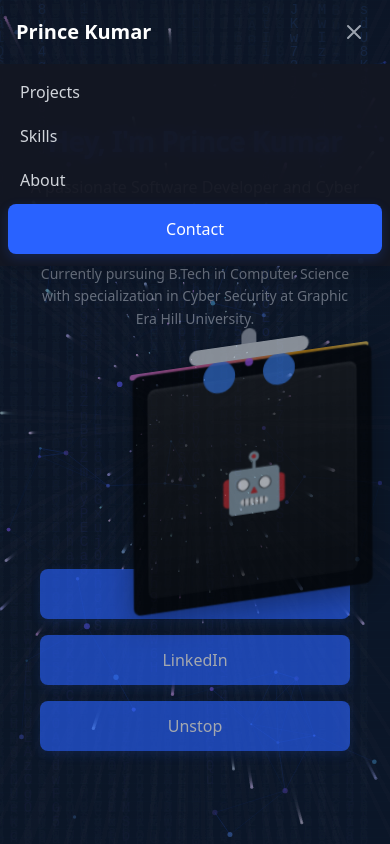
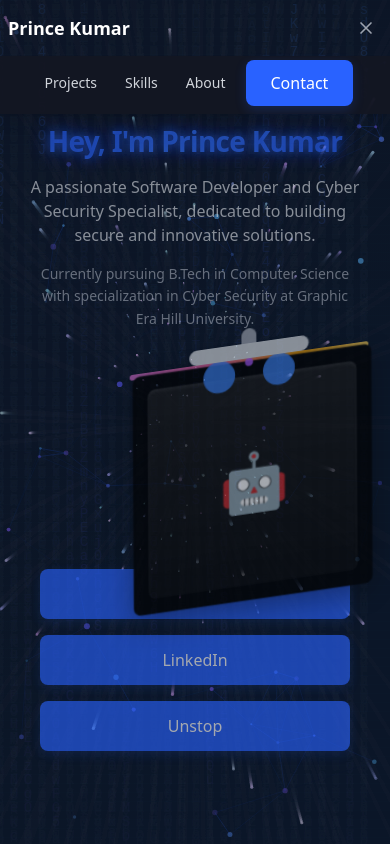
Before and after one commit to Presktok/my-portfolio, a Next.js app: page / in a window 390 px wide. Both pictures are taken after a click on the button "Open main menu". Shown: the top 844 px of the page. Built offline with nearby package versions, Linux system fonts and the light colour scheme.

Commit message:
Update mobile navigation to display in a single row for better mobile experience

```diff
--- a/src/components/Navbar.tsx
+++ b/src/components/Navbar.tsx
@@ -20,10 +20,10 @@ export default function Navbar() {
     <nav className={`fixed w-full z-40 transition-all duration-300 ${
       isScrolled ? 'bg-[var(--nav-background)] shadow-lg backdrop-blur-sm' : 'bg-transparent'
     }`}>
-      <div className="max-w-7xl mx-auto px-4 sm:px-6 lg:px-8">
-        <div className="flex items-center justify-between h-16">
+      <div className="max-w-7xl mx-auto px-2 sm:px-4 lg:px-8">
+        <div className="flex items-center justify-between h-14 md:h-16">
           <div className="flex items-center">
-            <Link href="/" className="text-xl font-bold text-white hover:text-[var(--accent-blue)] transition">
+            <Link href="/" className="text-lg md:text-xl font-bold text-white hover:text-[var(--accent-blue)] transition">
               Prince Kumar
             </Link>
           </div>
@@ -53,15 +53,15 @@ export default function Navbar() {
           <div className="md:hidden">
             <button
               onClick={() => setIsMenuOpen(!isMenuOpen)}
-              className="inline-flex items-center justify-center p-2 rounded-md text-gray-400 hover:text-white hover:bg-[var(--card-background)] focus:outline-none"
+              className="inline-flex items-center justify-center p-1.5 rounded-md text-gray-400 hover:text-white hover:bg-[var(--card-background)] focus:outline-none"
             >
               <span className="sr-only">Open main menu</span>
               {!isMenuOpen ? (
-                <svg className="block h-6 w-6" stroke="currentColor" fill="none" viewBox="0 0 24 24">
+                <svg className="block h-5 w-5" stroke="currentColor" fill="none" viewBox="0 0 24 24">
                   <path strokeLinecap="round" strokeLinejoin="round" strokeWidth="2" d="M4 6h16M4 12h16M4 18h16" />
                 </svg>
               ) : (
-                <svg className="block h-6 w-6" stroke="currentColor" fill="none" viewBox="0 0 24 24">
+                <svg className="block h-5 w-5" stroke="currentColor" fill="none" viewBox="0 0 24 24">
                   <path strokeLinecap="round" strokeLinejoin="round" strokeWidth="2" d="M6 18L18 6M6 6l12 12" />
                 </svg>
               )}
@@ -72,17 +72,17 @@ export default function Navbar() {
 
       {/* Mobile menu */}
       <div className={`md:hidden transition-all duration-300 ${isMenuOpen ? 'opacity-100' : 'opacity-0 pointer-events-none'}`}>
-        <div className="px-2 pt-2 pb-3 space-y-1 sm:px-3 bg-[var(--nav-background)] shadow-lg">
-          <Link href="#projects" className="text-gray-300 hover:text-white block px-3 py-2 rounded-md text-base font-medium">
+        <div className="px-2 pt-1 pb-2 sm:px-3 bg-[var(--nav-background)] shadow-lg flex justify-center items-center space-x-3">
+          <Link href="#projects" className="text-gray-300 hover:text-white px-2 py-1.5 text-sm font-medium">
             Projects
           </Link>
-          <Link href="#skills" className="text-gray-300 hover:text-white block px-3 py-2 rounded-md text-base font-medium">
+          <Link href="#skills" className="text-gray-300 hover:text-white px-2 py-1.5 text-sm font-medium">
             Skills
           </Link>
-          <Link href="#about" className="text-gray-300 hover:text-white block px-3 py-2 rounded-md text-base font-medium">
+          <Link href="#about" className="text-gray-300 hover:text-white px-2 py-1.5 text-sm font-medium">
             About
           </Link>
-          <Link href="#contact" className="trading-button text-white block text-center">
+          <Link href="#contact" className="trading-button text-white text-sm px-3 py-1">
             Contact
           </Link>
         </div>
```
